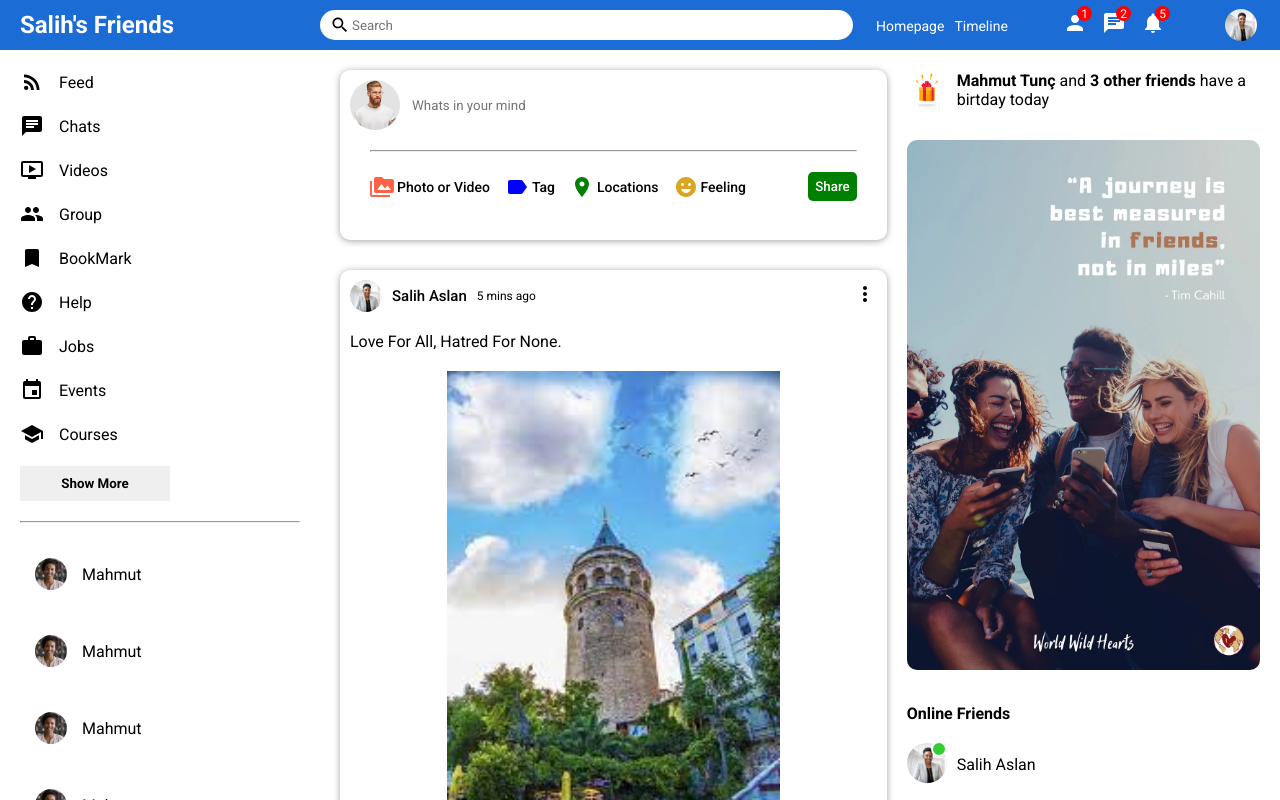
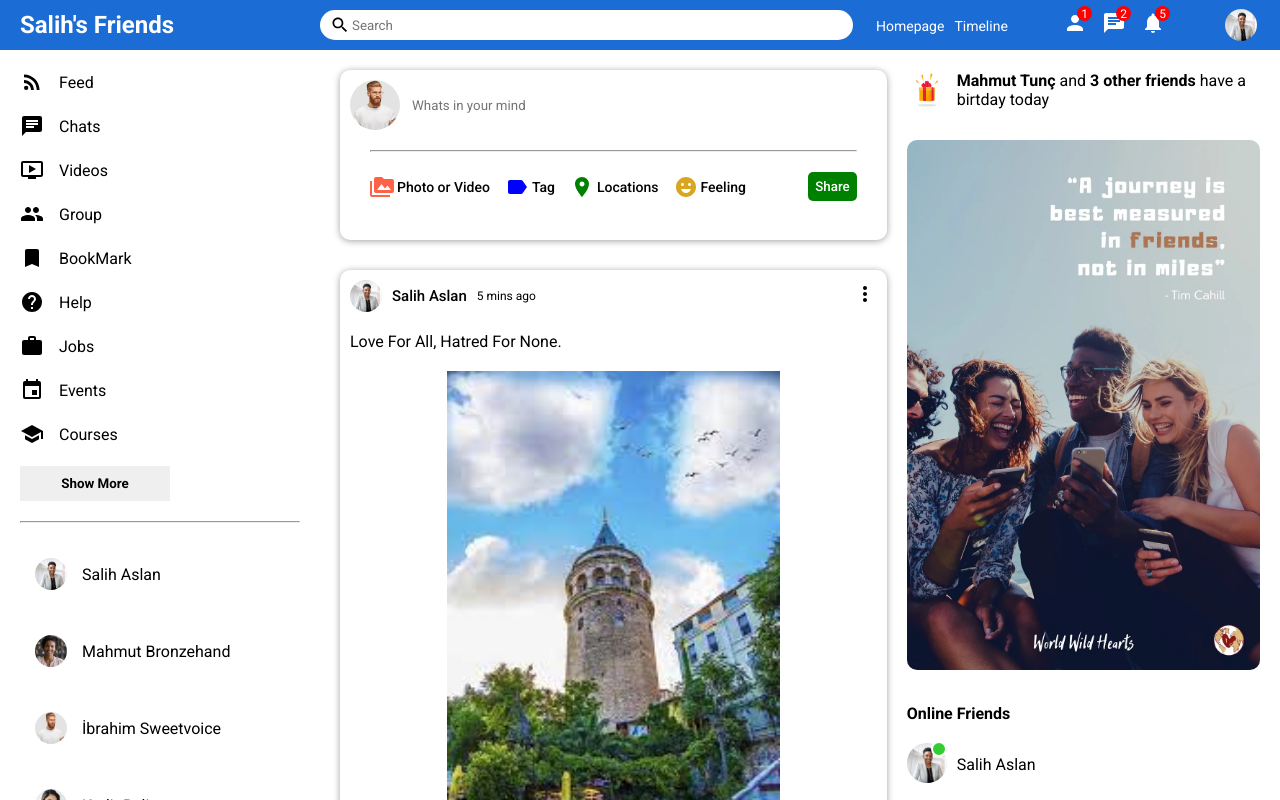
Before and after one commit to muhammetsalihaslan/SocialMediaApp, a React (Create React App) app in the folder socialmediapp/: page / in a window 1280 px wide. Shown: the top 800 px of the page. Built offline with nearby package versions, Linux system fonts and the light colour scheme.

Commit message:
sidebar closefriend

```diff
--- /dev/null
+++ b/socialmediapp/src/components/closefriends/Closefriend.jsx
@@ -0,0 +1,15 @@
+import React from 'react'
+import "./closefriend.css";
+
+const Closefriend = ({user}) => {
+  return (
+     <li className="sidebarFriend">
+
+        <img className="sidebarFriendImg" src={user.profilePicture} alt="" />
+        <span className="sidebarFriendName">{user.username}</span>
+
+     </li>
+  )
+}
+
+export default Closefriend
--- /dev/null
+++ b/socialmediapp/src/components/closefriends/closefriend.css
@@ -0,0 +1,14 @@
+.sidebarFriend {
+    display: flex;
+    align-items: center;
+    margin-bottom: 15px;
+}
+
+.sidebarFriendImg {
+    width: 32px;
+    height: 32px;
+    border-radius: 50%;
+    object-fit: cover;
+    margin: 15px;
+
+}
--- a/socialmediapp/src/components/sidebar/Sidebar.jsx
+++ b/socialmediapp/src/components/sidebar/Sidebar.jsx
@@ -9,6 +9,8 @@
 import WorkIcon from '@mui/icons-material/Work';
 import EventIcon from '@mui/icons-material/Event';
 import SchoolIcon from '@mui/icons-material/School';
+import { Users } from "../../data"
+import Closefriend from '../closefriends/Closefriend';
 
 const Sidebar = () => {
   return (
@@ -55,61 +57,10 @@
             <button className="sidebarButton">Show More</button>
             <hr className="sidebarHr" />
             <ul className="sidebarFriendList">
-                <li className="sidebarFriend">
-                    <img className="sidebarFriendImg" src="assets/person/2.jpeg" alt="" />
-                    <span className="sidebarFriendName">Mahmut</span>
 
-                </li>
-                <li className="sidebarFriend">
-                    <img className="sidebarFriendImg" src="assets/person/2.jpeg" alt="" />
-                    <span className="sidebarFriendName">Mahmut</span>
-
-                </li>
-                <li className="sidebarFriend">
-                    <img className="sidebarFriendImg" src="assets/person/2.jpeg" alt="" />
-                    <span className="sidebarFriendName">Mahmut</span>
-
-                </li>
-                <li className="sidebarFriend">
-                    <img className="sidebarFriendImg" src="assets/person/2.jpeg" alt="" />
-                    <span className="sidebarFriendName">Mahmut</span>
-
-                </li>
-                <li className="sidebarFriend">
-                    <img className="sidebarFriendImg" src="assets/person/2.jpeg" alt="" />
-                    <span className="sidebarFriendName">Mahmut</span>
-
-                </li>
-                <li className="sidebarFriend">
-                    <img className="sidebarFriendImg" src="assets/person/2.jpeg" alt="" />
-                    <span className="sidebarFriendName">Mahmut</span>
-
-                </li>
-                <li className="sidebarFriend">
-                    <img className="sidebarFriendImg" src="assets/person/2.jpeg" alt="" />
-                    <span className="sidebarFriendName">Mahmut</span>
-
-                </li>
-                <li className="sidebarFriend">
-                    <img className="sidebarFriendImg" src="assets/person/2.jpeg" alt="" />
-                    <span className="sidebarFriendName">Mahmut</span>
-
-                </li>
-                <li className="sidebarFriend">
-                    <img className="sidebarFriendImg" src="assets/person/2.jpeg" alt="" />
-                    <span className="sidebarFriendName">Mahmut</span>
-
-                </li>
-                <li className="sidebarFriend">
-                    <img className="sidebarFriendImg" src="assets/person/2.jpeg" alt="" />
-                    <span className="sidebarFriendName">Mahmut</span>
-
-                </li>
-                <li className="sidebarFriend">
-                    <img className="sidebarFriendImg" src="assets/person/2.jpeg" alt="" />
-                    <span className="sidebarFriendName">Mahmut</span>
-
-                </li>
+                        {Users.map(u => (
+                            <Closefriend key={u.id} user={u}/>
+                        ))}
 
             </ul>
 
--- a/socialmediapp/src/components/sidebar/sidebar.css
+++ b/socialmediapp/src/components/sidebar/sidebar.css
@@ -56,18 +56,3 @@
     margin: 0;
     list-style: none;
 }
-
-.sidebarFriend{
-    display: flex;
-    align-items: center;
-    margin-bottom: 15px;
-}
-
-.sidebarFriendImg{
-    width: 32px;
-    height: 32px;
-    border-radius: 50%;
-    object-fit:cover;
-    margin: 15px;
-
-}
```
